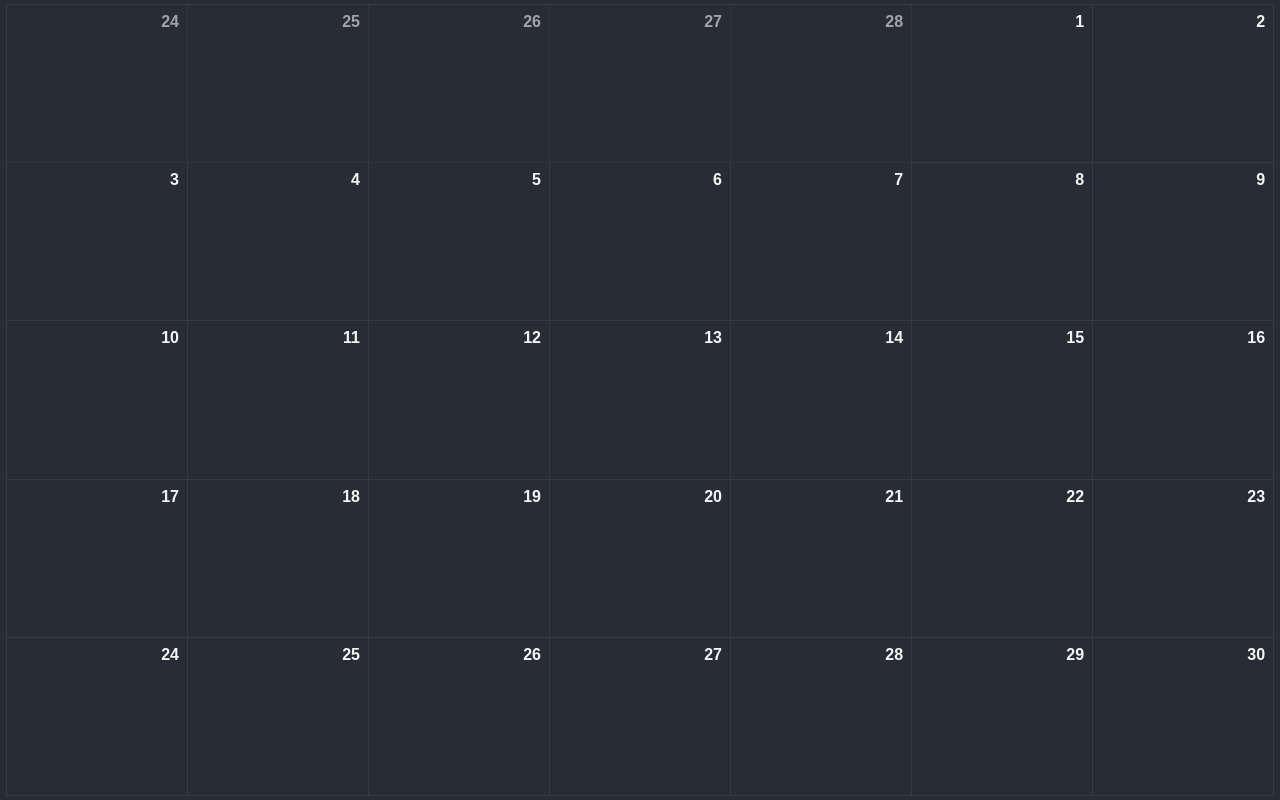
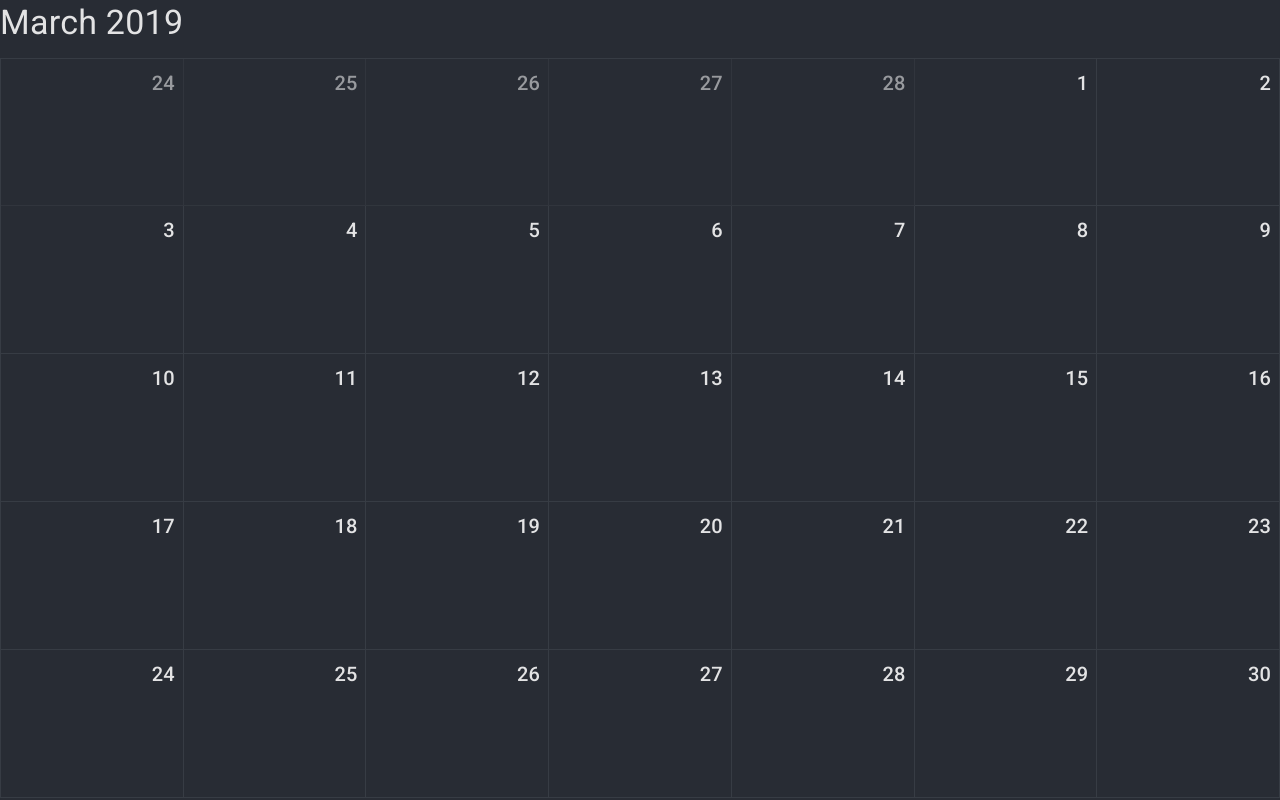
Before and after one commit to crearlink/react-calendar-demo, a React (Create React App) app: page / in a window 1280 px wide. Built offline with nearby package versions, Linux system fonts and the light colour scheme.

Commit message:
add Material UI Library

```diff
--- a/package.json
+++ b/package.json
@@ -10,6 +10,7 @@
     "lint": "eslint ./src/**/*.js"
   },
   "dependencies": {
+    "@material-ui/core": "^3.9.2",
     "react": "^16.8.4",
     "react-dom": "^16.8.4",
     "react-redux": "^6.0.1",
--- a/public/index.html
+++ b/public/index.html
@@ -23,6 +23,7 @@
       Learn how to configure a non-root public URL by running `npm run build`.
     -->
     <title>Calendar React App</title>
+    <link rel="stylesheet" href="https://fonts.googleapis.com/css?family=Roboto:300,400,500">
   </head>
   <body>
     <noscript>You need to enable JavaScript to run this app.</noscript>
--- a/src/App.css
+++ b/src/App.css
@@ -1,4 +1,4 @@
-.App {
+#main-wrapper {
   align-items: center;
   background-color: #282c34;
   color: white;
@@ -6,4 +6,17 @@
   flex-direction: column;
   justify-content: center;
   min-height: 100vh;
+  height: 100%;
+  width: 100%;
 }
+
+header {
+  height: 3.4rem;
+  width: 100%;
+}
+
+main {
+  display: flex;
+  height: calc(100vh - 3.8rem);
+  width: 100%;
+}
--- a/src/App.js
+++ b/src/App.js
@@ -1,24 +1,38 @@
 import React, { Component } from 'react'
+import { MuiThemeProvider } from '@material-ui/core/styles'
 import './App.css'
 
+import { getMonthDays } from './helpers'
+import theme from './theme'
+
 import { Month } from './components'
-import { getMonthDays } from './helpers'
-
+import { Typography } from './components/material-ui-barrel'
 
 
 export default class extends Component {
 
   constructor() {
     super()
-    this.dates = getMonthDays(new Date())
+    this.today = new Date()
+    this.dates = getMonthDays(this.today)
   }
 
 
   render() {
     return (
-      <div className="App">
-        <Month dates={this.dates} today={new Date()}></Month>
-      </div>
+      <MuiThemeProvider theme={theme}>
+        <div id="main-wrapper">
+          <header>
+            <Typography variant="h4">
+              {this.today.toLocaleString('en-US', { month: 'long' })}{' '}
+              {this.today.toLocaleString('en-US', { year: 'numeric' })}
+            </Typography>
+          </header>
+          <main>
+            <Month dates={this.dates} today={new Date()}></Month>
+          </main>
+        </div>
+      </MuiThemeProvider>
     )
   }
 
--- a/src/components/Month.js
+++ b/src/components/Month.js
@@ -1,6 +1,8 @@
 import React from 'react'
 
 import './month.css'
+
+import { Typography } from './material-ui-barrel'
 
 
 export const Month = ({ dates, today }) => {
@@ -14,9 +16,9 @@ export const Month = ({ dates, today }) => {
 
         return (
           <span className={`day-wrapper ${fadedClass}`} key={key}>
-            <span className="day-number">
+            <Typography variant="h6" align="right" gutterBottom>
               {date.getDate()}
-            </span>
+            </Typography>
           </span>
         )
       }
--- /dev/null
+++ b/src/components/material-ui-barrel.js
@@ -0,0 +1,6 @@
+import Typography from '@material-ui/core/Typography'
+
+
+export {
+  Typography
+}
--- a/src/components/month.css
+++ b/src/components/month.css
@@ -5,8 +5,8 @@
   grid-auto-flow: dense;
   grid-template-columns: repeat(7, 1fr);
   grid-template-rows: repeat(5, 1fr);
-  height: 99vh;
-  width: 99vw;
+  height: 100%;
+  width: 100%;
 }
 
 .day-wrapper {
--- /dev/null
+++ b/src/theme.js
@@ -0,0 +1,13 @@
+import { createMuiTheme } from '@material-ui/core/styles'
+
+
+export default createMuiTheme({
+  typography: {
+    useNextVariants: true,
+  },
+  palette: {
+    text: {
+      primary: 'rgba(255,255,255, .87)'
+    }
+  }
+})
```
Also changed, not shown: 1 other file (tests, documents, lock files or other folders).
